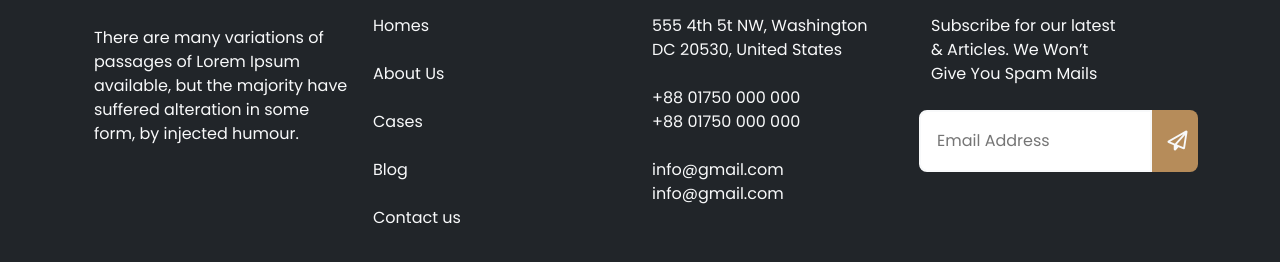
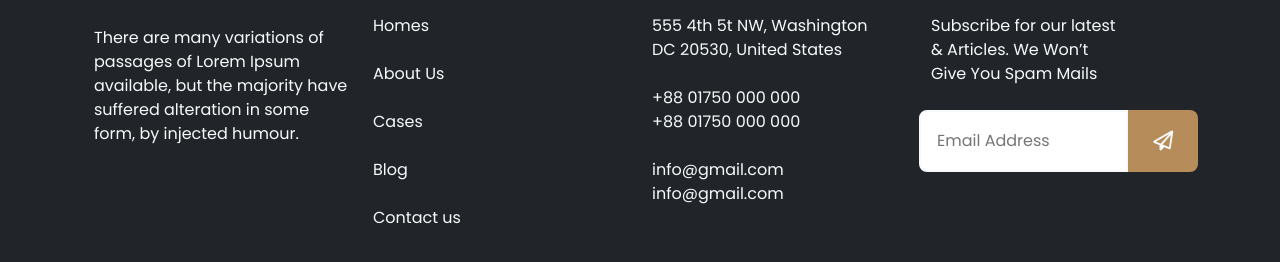
Before and after one commit to NS-Sheam/justice-legal-house, a plain HTML site: page index.html in a window 1280 px wide. Shown: the part 4520-4782 px from the top of the page. Drawn offline with nearby package versions, Linux system fonts and the light colour scheme; files whose address does not match are found by name; a web font is replaced by a local one.

Commit message:
Project Finished

```diff
--- a/index.html
+++ b/index.html
@@ -469,8 +469,8 @@
                 </p>
                 <form action="" class="row row-cols-2">
                     <input type="text" placeholder="Email Address"
-                        class="py-3 px-3 border border-2 border-light rounded-start-3 col-10">
-                    <button class="fs-5 text-light fw-bold px-3 py-3 l-sol-bg-color-primary rounded-end-3 col-2">
+                        class="py-3 px-3 border border-2 border-light rounded-start-3 col-9">
+                    <button class="fs-5 text-light fw-bold px-4 py-3 l-sol-bg-color-primary rounded-end-3 col-3">
                         <i class="fa-regular fa-paper-plane"></i>
                     </button>
                 </form>
```
